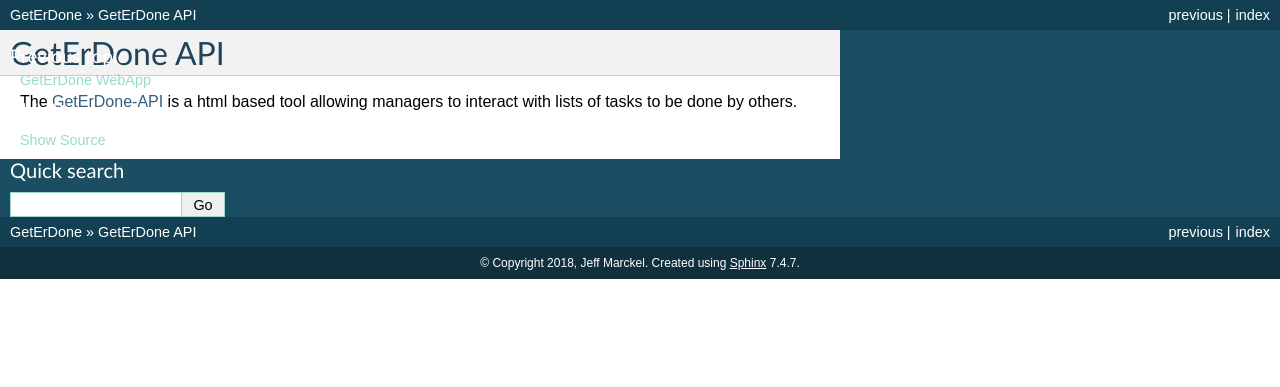
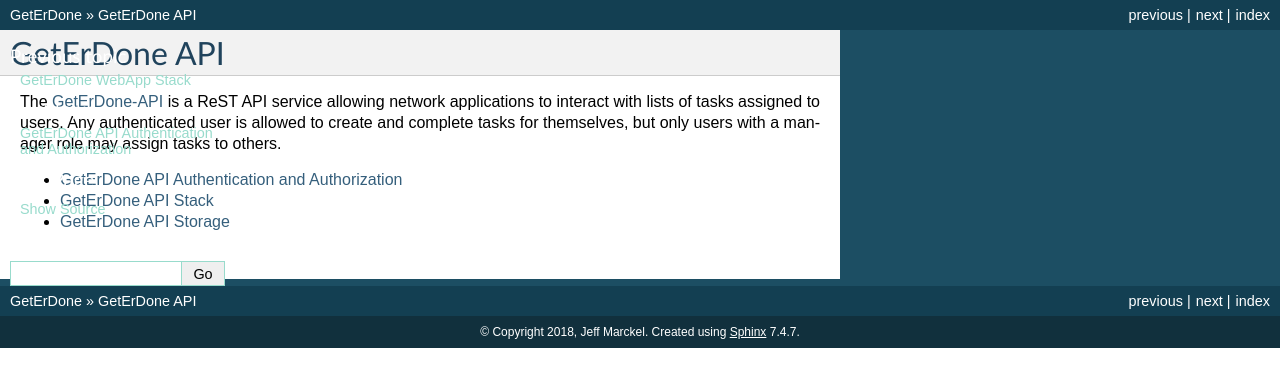
Before and after one commit to jmarckel/get-er-done, a Sphinx documentation site: the page built from doc/api.rst, in a window 1280 px wide. Shown: the top 387 px of the page. Built offline with Sphinx 7.4.7, drawn with Linux system fonts in a browser that asks for light colours.

Commit message:
subdocuments for details on each application

```diff
--- /dev/null
+++ b/doc/api-auth.rst
@@ -0,0 +1,7 @@
+.. _api-auth:
+
+==============================================
+GetErDone API Authentication and Authorization
+==============================================
+
+**GetErDone-API Authentication and Authorization**
--- /dev/null
+++ b/doc/api-stack.rst
@@ -0,0 +1,7 @@
+.. _api-stack:
+
+===================
+GetErDone API Stack
+===================
+
+**GetErDone-API** is a ReST API Apache2 WSGI Python Flask ...
--- /dev/null
+++ b/doc/api-storage.rst
@@ -0,0 +1,7 @@
+.. _api-storage:
+
+=====================
+GetErDone API Storage
+=====================
+
+**GetErDone-API Storage**
--- a/doc/api.rst
+++ b/doc/api.rst
@@ -1,9 +1,17 @@
 .. _api:
 
 GetErDone API
-===============
+=============
 
-The `GetErDone-API`_ is a html based tool allowing managers to interact
-with lists of tasks to be done by others.
+The `GetErDone-API`_ is a ReST API service allowing network applications
+to interact with lists of tasks assigned to users. Any authenticated user
+is allowed to create and complete tasks for themselves, but only users
+with a manager role may assign tasks to others.
+
+.. toctree::
+
+   api-auth
+   api-stack
+   api-storage
 
 .. _GetErDone-API: http://api.techex.epoxyloaf.com
--- a/doc/index.rst
+++ b/doc/index.rst
@@ -24,7 +24,7 @@
 mark their tasks completed.
 
 .. toctree::
-   :maxdepth: 2
+   :maxdepth: 1
 
    spa
    webapp
--- /dev/null
+++ b/doc/spa-auth.rst
@@ -0,0 +1,7 @@
+.. _spa-auth:
+
+==============================================
+GetErDone SPA Authentication and Authorization
+==============================================
+
+**GetErDone-SPA**
--- /dev/null
+++ b/doc/webapp-auth.rst
@@ -0,0 +1,8 @@
+.. _webapp-auth:
+
+=================================================
+GetErDone WebApp Authentication and Authorization
+=================================================
+
+**GetErDone-WebApp** uses Authorization Code Flow using OAuth 2.0 and
+OpenID Connect using Auth0 as an identity provider.
```
Also changed, not shown: doc/spa-ack.rst (added, +7 -0 lines), doc/spa-stack.rst (added, +7 -0 lines), doc/spa.rst (+5 -2 lines), doc/webapp-stack.rst (added, +8 -0 lines), doc/webapp.rst (+5 -2 lines).
